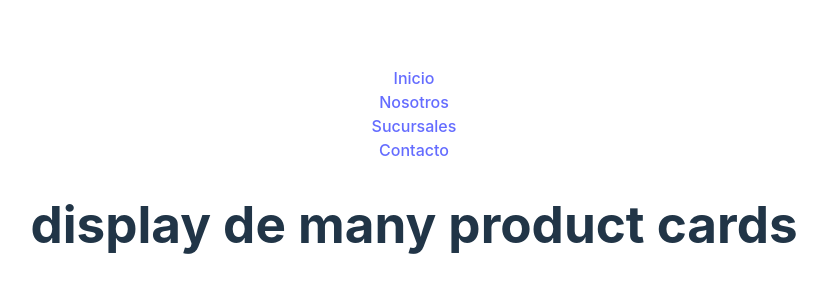
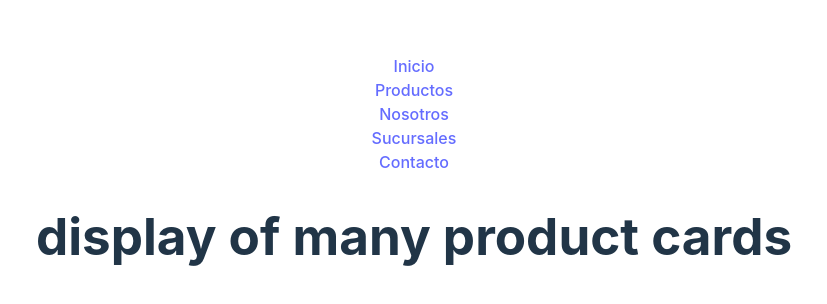
Before and after one commit to juanbosquedev/BosqueBakery, a React (Vite) app: page /products in a window 1280 px wide. Shown: the part 224-528 px from the top of the page, without its empty margins (226-1053 px from the left). Built offline with nearby package versions, Linux system fonts and the light colour scheme.

Commit message:
products component into NavBar

```diff
--- a/src/nav.jsx
+++ b/src/nav.jsx
@@ -4,6 +4,8 @@ export default function Nav() {
   return (
     <div>
       <Link to="/">Inicio</Link>
+      <br />
+      <Link to="/products">Productos</Link>
       <br />
       <Link to="/about">Nosotros</Link>
       <br />
--- a/src/prodcuts/products.jsx
+++ b/src/prodcuts/products.jsx
@@ -2,7 +2,7 @@ export default function Products() {
     return (
       <div>
         <h1>
-   display de many product cards
+   display of many product cards
         </h1>
       </div>
     );
```
